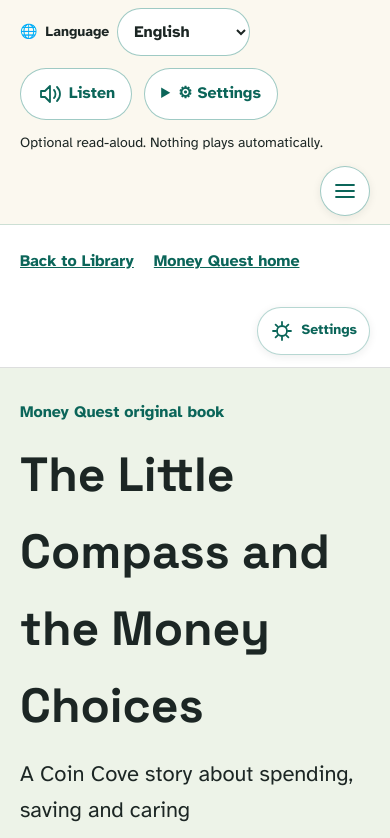
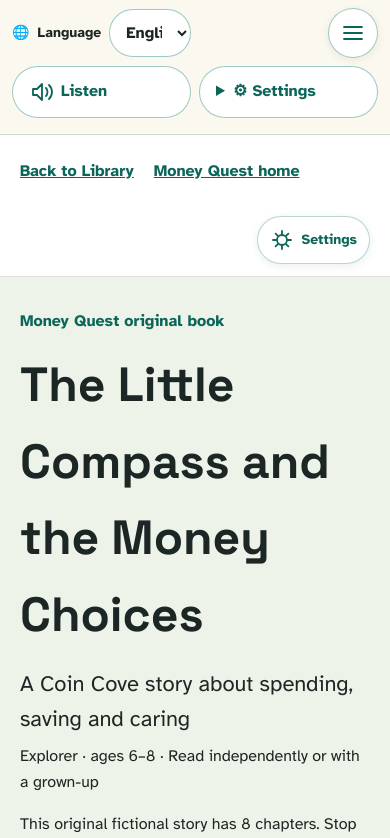
Before and after one commit to laviniamoraru28-creator/money-quest, a Next.js app: page /en/library/the-little-compass-and-the-money-choices in a window 390 px wide. Shown: the top 838 px of the page. Built offline with nearby package versions, Linux system fonts and the light colour scheme.

Commit message:
Keep global menu beside language selector and remove redundant audio notice

```diff
--- a/src/components/ui/PageReadAloud.tsx
+++ b/src/components/ui/PageReadAloud.tsx
@@ -51,14 +51,13 @@ export function PageReadAloud({locale,copy}:{locale:Locale;copy:SiteControlsCopy
     if (!text) { setMessage("noText"); return; }
     setMessage(null); speak(text);
   };
-  return <aside aria-label={copy.region} data-read-aloud-ignore className="border-b border-teal/20 bg-cream px-5 py-2 text-ink">
-    <div className="mx-auto flex max-w-6xl flex-wrap items-center gap-3">
-      <LanguageSwitcher/>
+  return <aside aria-label={copy.region} data-read-aloud-ignore className="sticky top-0 z-40 border-b border-teal/20 bg-cream px-3 py-2 text-ink sm:px-5">
+    <div className="mx-auto grid max-w-6xl grid-cols-2 items-center gap-2 sm:flex sm:flex-wrap sm:gap-3">
+      <div className="min-w-0"><LanguageSwitcher/></div>
+      <div className="flex justify-end sm:order-last sm:ml-auto"><NavMenu/></div>
       <button type="button" disabled={!isSupported} onClick={listen} className="inline-flex min-h-12 items-center gap-2 rounded-xl border border-teal/40 bg-white px-4 py-3 font-semibold text-teal-text disabled:opacity-60"><ActionIcon name="sound"/>{isSpeaking ? copy.stop : copy.listen}</button>
       <GlobalSettings locale={language} copy={copy}/>
-      <span className="text-sm">{copy.optional}</span>
       <span role="status" className="text-sm">{message?copy[message]:""}</span>
-      <span className="ml-auto"><NavMenu/></span>
     </div>
   </aside>;
 }
```
